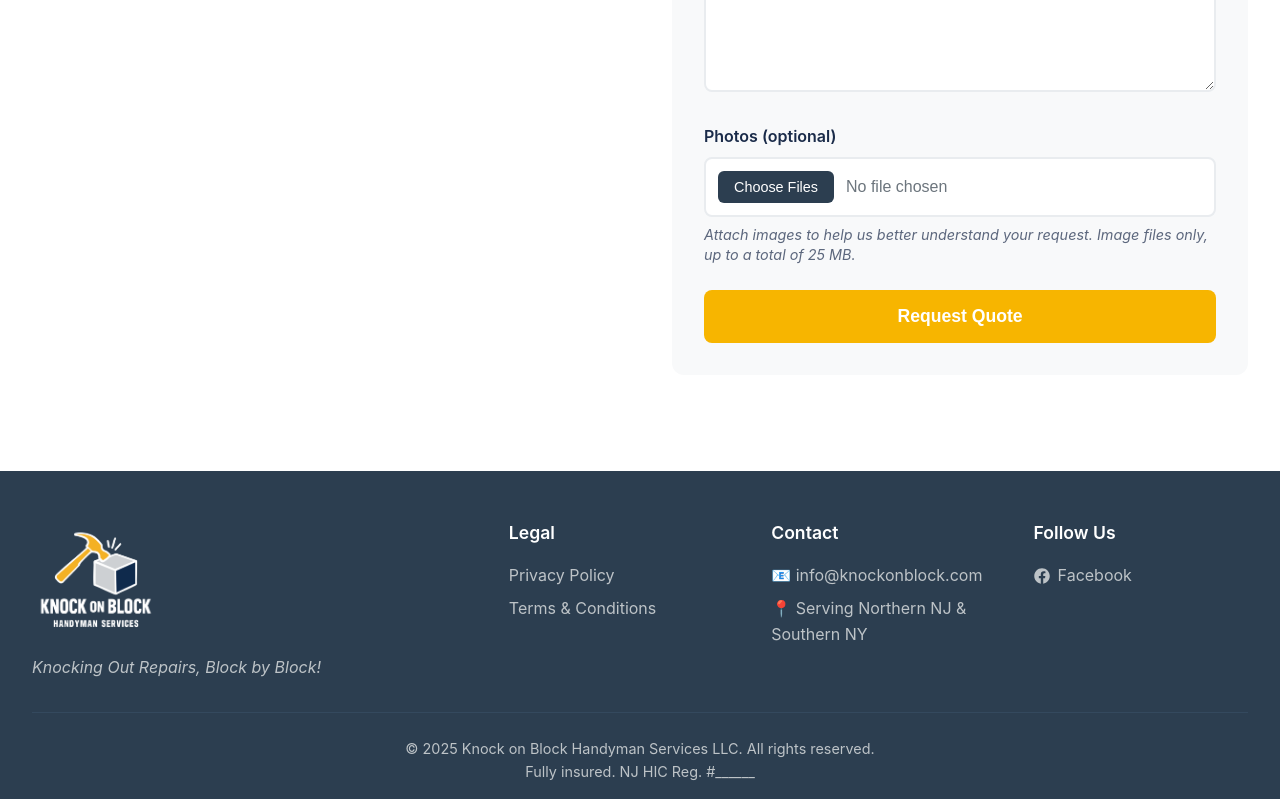
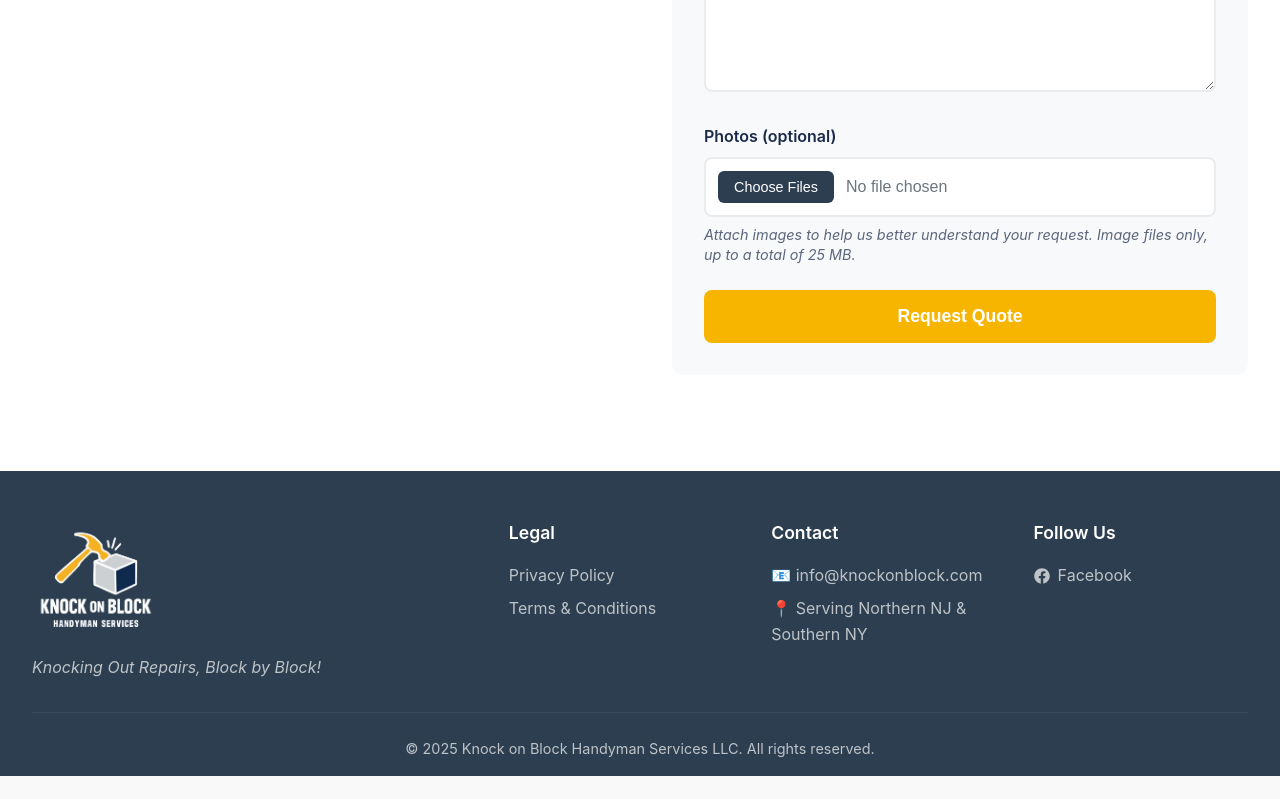
Before and after one commit to ylapscher/knockonblockNext, a Next.js app: page / in a window 1280 px wide. Shown: the part 6632-7431 px from the top of the page. After the commit the page ends 7408 px from the top, so only its background shows below. Built offline with nearby package versions, Linux system fonts and the light colour scheme.

Commit message:
Remove insurance references from footer

```diff
--- a/components/sections/Footer.js
+++ b/components/sections/Footer.js
@@ -90,7 +90,6 @@ const Footer = () => {
               &copy; 2025 Knock on Block Handyman Services LLC. All rights
               reserved.
             </p>
-            <p>Fully insured. NJ HIC Reg. #______</p>
           </div>
         </div>
       </div>
```
